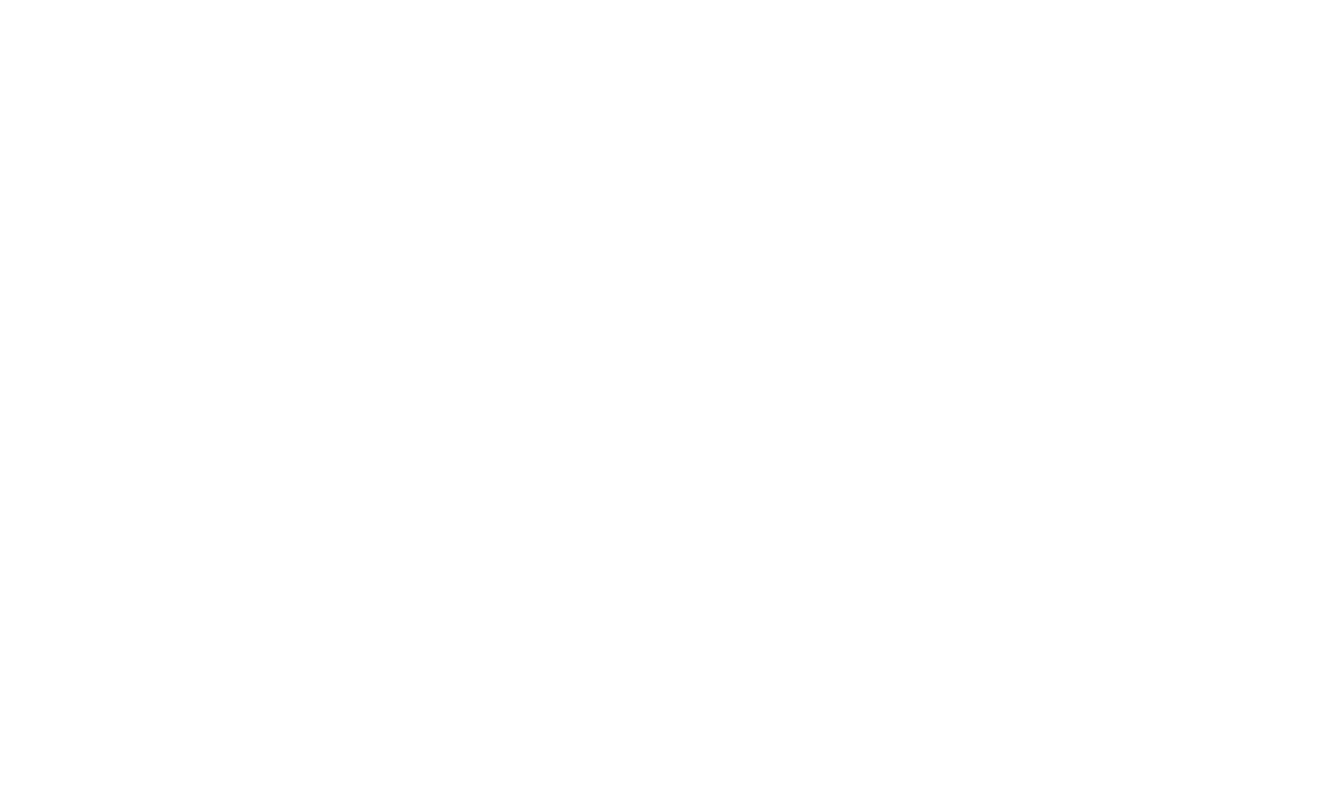
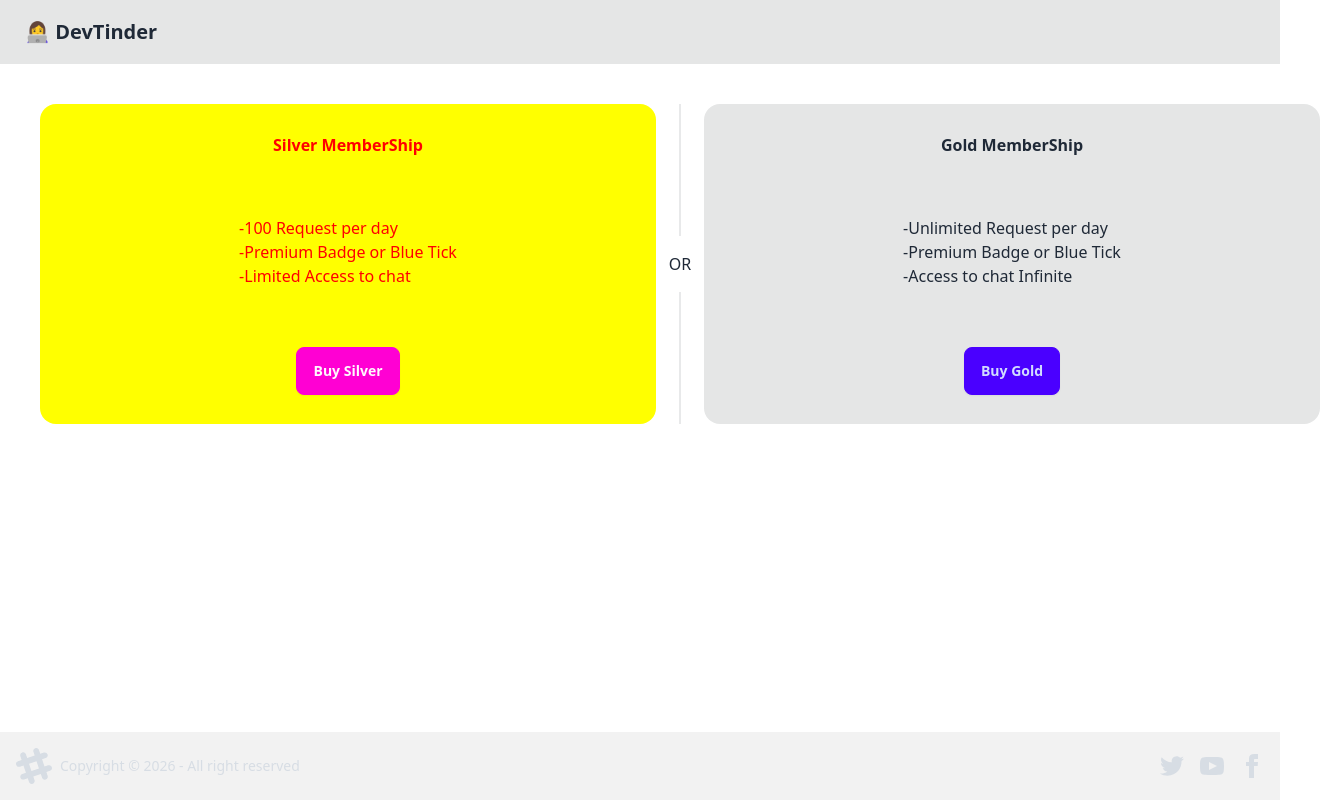
Before and after one commit to Ashumishra07/Devtinder-FE, a React (Vite) app: page /premium in a window 1280 px wide. Before the commit this address had no page. Shown: the whole page, 1320 px wide, since content can reach past the window. Built offline with nearby package versions, Linux system fonts and the light colour scheme; no server answers.

Commit message:
Premium Component updated

```diff
--- a/index.html
+++ b/index.html
@@ -5,6 +5,7 @@
     <link rel="icon" type="image/svg+xml" href="/vite.svg" />
     <meta name="viewport" content="width=device-width, initial-scale=1.0" />
     <title>devtinder-fe</title>
+    <script src="https://checkout.razorpay.com/v1/checkout.js"></script>
   </head>
   <body>
     <div id="root"></div>
--- a/src/App.jsx
+++ b/src/App.jsx
@@ -8,6 +8,7 @@
 import Connections from "./components/Connections";
 import Requests from "./components/Requests";
 import Frontlanding from "./components/Frontlanding";
+import Premium from "./components/Premium";
 // get
 
 function App() {
@@ -26,6 +27,7 @@
               <Route path="/profile" element={<Profile />} />
               <Route path="/connections" element={<Connections />} />
               <Route path="/requests" element={<Requests />} />
+              <Route path="/premium" element={<Premium />} />
             </Route>
           </Routes>
         </BrowserRouter>
--- a/src/components/Login.jsx
+++ b/src/components/Login.jsx
@@ -42,7 +42,7 @@
         { withCredentials: true }
       );
       dispatch(addUser(res.data.data));
-      return navigate("/profile");
+      return navigate("/login");
     } catch (err) {
       setError(err?.response?.data || "Something went wrong");
     }
--- /dev/null
+++ b/src/components/Premium.jsx
@@ -0,0 +1,95 @@
+/* eslint-disable react-hooks/immutability */
+
+import axios from "axios"
+import { BASE_URL } from '../utils/constants';
+import { useState,useEffect } from "react";
+
+const Premium = () => {
+
+    const[isPremium,setIsPremium] = useState(false)
+    let styles ={
+        color:"red",
+        backgroundColor:"yellow"
+    }
+
+    useEffect(() => {
+    verifyisPremium();
+    },[]);
+
+    const verifyisPremium = async () => {
+         const res = await axios.get(BASE_URL +"/premium/verify",{
+            withCredentials:true
+         })
+         if(res.data.isPremium){
+            setIsPremium(true)
+         }
+         console.log("verifyisPremium:",res)
+    }
+
+
+    const handleBuyClick = async (membershipType) => {
+        // Handle the buy button click event here
+        const order = await axios.post(BASE_URL + "/payment/create",
+            {
+                membershipType: membershipType,
+            },
+            {
+                withCredentials: true
+            },
+
+        );
+        console.log("order:", order);
+
+    const { amount, keyId, currency, notes, orderId } = order.data;
+    console.log("amount:", amount);
+
+    const options = {
+      key: keyId,
+      amount: amount,
+      currency: currency,
+      name: "Dev Tinder",
+      description: "Connect to other developers",
+      order_id: orderId,
+      prefill: {
+        name: notes.firstName + " " + notes.lastName,
+        email: notes.emailId,
+        contact: "9999999999",
+      },
+      theme: {
+        color: "#F37254",
+      },
+      handler: verifyisPremium,
+    };
+    console.log("options:", options);
+
+    const rzp = new window.Razorpay(options);
+    console.log("Ready rzp")
+    rzp.open();
+    }
+    return isPremium ? ("You are already a Premium User!"):(
+         <div className="flex w-full m-10 ">
+            <div className="card bg-base-300 rounded-box grid h-80 grow place-items-center" style={styles} >
+                <h1 className="font-bold 3xl">Silver MemberShip</h1>
+                <ol>
+                    <li>-100 Request per day</li>
+                    <li>-Premium Badge or Blue Tick</li>
+                    <li>-Limited Access to chat</li>
+                </ol>
+                <button className="btn btn-secondary" onClick={() => handleBuyClick("silver")}>Buy Silver</button>
+                </div>
+            <div className="divider divider-horizontal">OR</div>
+
+            <div className="card bg-base-300 rounded-box grid h-80 grow place-items-center">
+                <h1 className="font-bold 3xl">Gold MemberShip</h1>
+                <ol>
+                    <li>-Unlimited Request per day</li>
+                    <li>-Premium Badge or Blue Tick</li>
+                    <li>-Access to chat Infinite</li>
+                </ol>
+                <button className="btn btn-primary" onClick={() => handleBuyClick("gold")}>Buy Gold</button>
+                </div>
+        </div>)
+
+};
+
+export default Premium
--- a/src/components/navbar.jsx
+++ b/src/components/navbar.jsx
@@ -57,6 +57,9 @@
                                 <Link to="/requests">Requests</Link>
                             </li>
                             <li>
+                                <Link to="/premium">Premium</Link>
+                            </li>
+                            <li>
                                 <Link to="/login" onClick={handleLogout}>
                                     Logout
                                 </Link>
```
